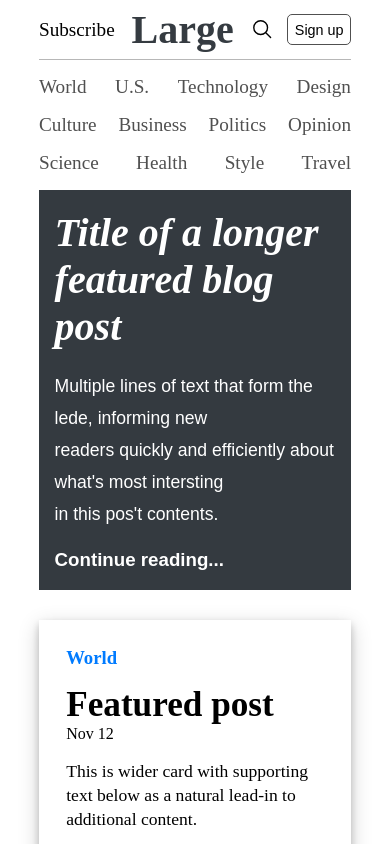
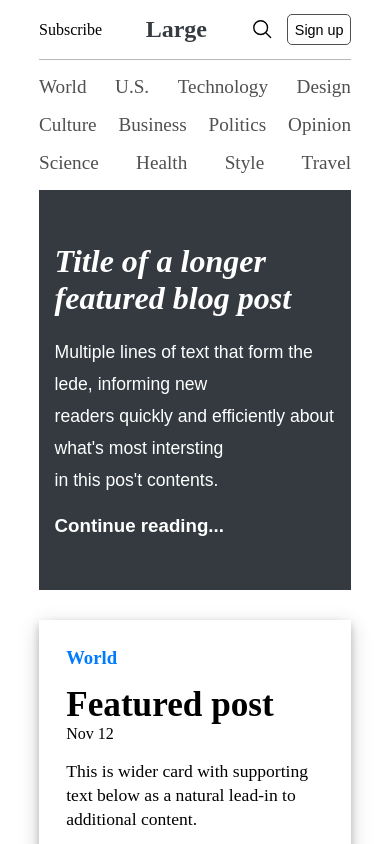
Before and after one commit to Shiv-Sawant/agaetech_assignment, a React (Vite) app: page / in a window 390 px wide. Built offline with nearby package versions, Linux system fonts and the light colour scheme.

Commit message:
update css

```diff
--- a/src/index.css
+++ b/src/index.css
@@ -19,6 +19,7 @@
   .blog-page {
     padding: 0 10vw;
   }
+
   /* blog page end*/
 
   /* blog header start */
@@ -61,6 +62,7 @@
     align-items: center;
     justify-content: center;
   }
+
   /* blog header end */
 
   /* blog navbar start */
@@ -80,6 +82,7 @@
     text-decoration: none;
     font-size: 1.2rem;
   }
+
   /* blog navbar end */
 
   /* blog hero section start */
@@ -111,6 +114,7 @@
     font-style: 1rem;
     font-family: sans-serif;
   }
+
   /* blog hero section end */
 
   /* blog feature start */
@@ -166,6 +170,7 @@
     justify-content: center;
     flex-grow: 1;
   }
+
   /* blog feature end */
 
   /* blog posts start */
@@ -273,6 +278,7 @@
     font-size: 1.2rem;
     line-height: 2rem;
   }
+
   /* blog posts end */
 
   /* blog footer end */
@@ -286,7 +292,9 @@
     gap: 1rem;
     color: gray;
     font-size: 1.2rem;
+    text-align: center;
   }
+
   /* blog footer end */
 
   /* common sub header */
@@ -352,12 +360,12 @@
   }
 
   .form-box input:valid,
-  .form-box textarea:valid{
+  .form-box textarea:valid {
     border-bottom: 3px solid #55c57a;
   }
 
   .form-box input:invalid,
-  .form-box textarea:invalid{
+  .form-box textarea:invalid {
     border-bottom: 3px solid #fa5d09;
   }
 
@@ -392,12 +400,13 @@
     align-items: center;
     justify-content: center;
   }
+
   /* blog post form end */
 
   /* media query */
   @media only screen and (max-width: 610px) {
     .hero-section h1 {
-      font-size: 3rem;
+      font-size: 2.5rem;
     }
 
     .blog-feature-box {
@@ -416,6 +425,13 @@
 
   @media only screen and (max-width: 450px) {
     .hero-section h1 {
-      font-size: 2.5rem;
+      font-size: 2.0rem;
+    }
+
+    .blog-header h1 {
+      font-size: 1.5rem;
+    }
+    .blog-header p {
+      font-size: 1rem;
     }
   }
```
